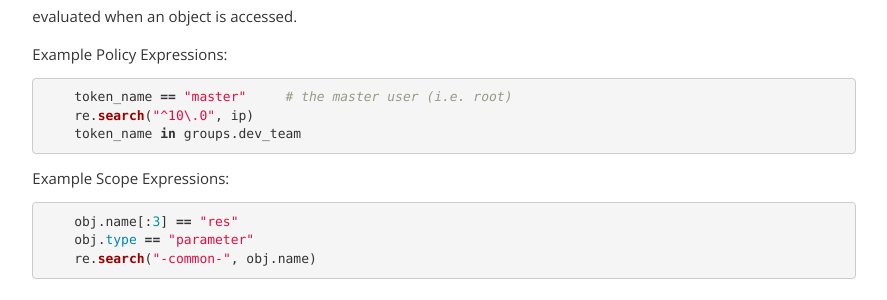
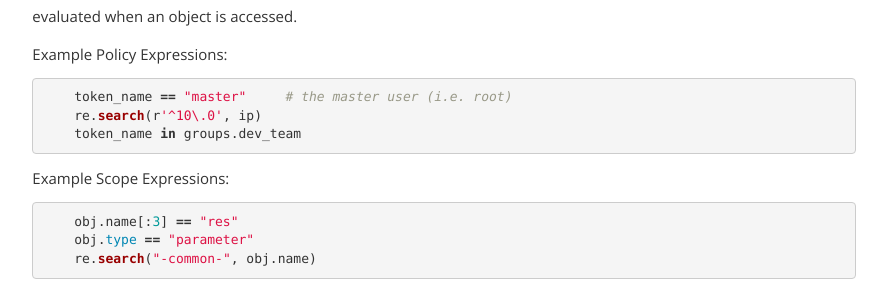
Before and after one commit to reflexsc/web, a Jekyll site: the page built from docs/abac.md, in a window 1280 px wide. Shown: the part 1393-1693 px from the top of the page, without its empty margins (196-1083 px from the left). Built offline with Jekyll 4.4.1, drawn with Linux system fonts in a browser that asks for light colours; nearby versions of some CDN libraries; some web fonts are replaced.

```diff
--- a/docs/abac.md
+++ b/docs/abac.md
@@ -40,7 +40,7 @@ Example Policy Expressions:
 
 {% highlight python %}
     token_name == "master"     # the master user (i.e. root)
-    re.search("^10\.0", ip)
+    re.search(r'^10\.0', ip)
     token_name in groups.dev_team
 {% endhighlight %}
 
```
